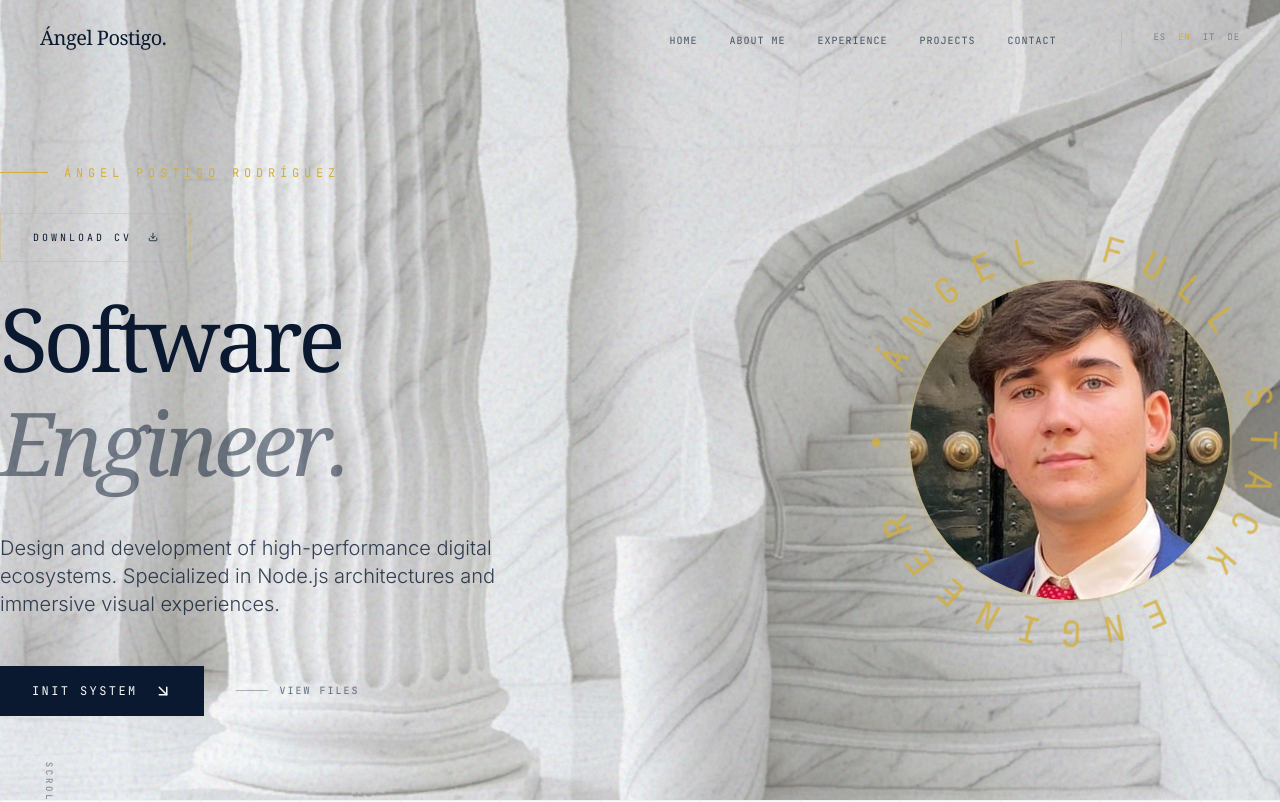
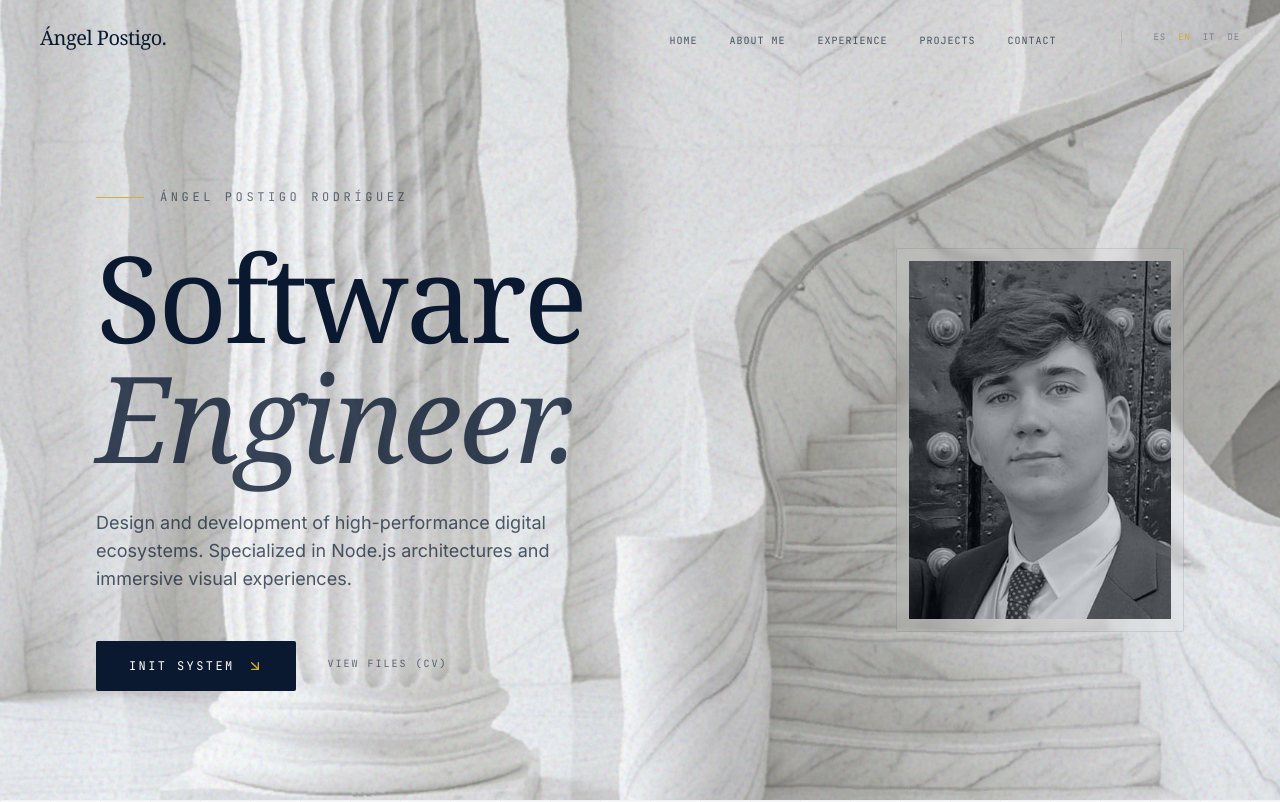
Before and after one commit to puyi27/Porfolio-APR, a React (Vite) app: page / in a window 1280 px wide. Shown: the top 802 px of the page. Built offline with nearby package versions, Linux system fonts and the light colour scheme.

Commit message:
feat: apply user's redesigned Hero layout with portrait profile card

```diff
--- a/src/components/Hero.jsx
+++ b/src/components/Hero.jsx
@@ -1,233 +1,102 @@
 import { motion } from "framer-motion";
-import { FiArrowDownRight, FiDownload } from "react-icons/fi";
-import MagneticButton from "./MagneticButton";
-import { useEffect, useState } from "react";
+import { FiArrowDownRight } from "react-icons/fi";
 import { useLanguage } from "../context/LanguageContext";
-
-// Animación de texto letra a letra (Staggered Reveal)
-const StaggeredText = ({ text, delay = 0 }) => {
-  const letters = Array.from(text);
-
-  const container = {
-    hidden: { opacity: 0 },
-    visible: (i = 1) => ({
-      opacity: 1,
-      transition: { staggerChildren: 0.05, delayChildren: delay * i },
-    }),
-  };
-
-  const child = {
-    visible: {
-      opacity: 1,
-      y: 0,
-      rotateX: 0,
-      transition: {
-        type: "spring",
-        damping: 12,
-        stiffness: 100,
-      },
-    },
-    hidden: {
-      opacity: 0,
-      y: 50,
-      rotateX: -90,
-    },
-  };
-
-  return (
-    <motion.span
-      style={{ display: "inline-block", perspective: "1000px" }}
-      variants={container}
-      initial="hidden"
-      animate="visible"
-    >
-      {letters.map((letter, index) => (
-        <motion.span
-          variants={child}
-          key={index}
-          style={{ display: "inline-block" }}
-        >
-          {letter === " " ? "\u00A0" : letter}
-        </motion.span>
-      ))}
-    </motion.span>
-  );
-};
-
-// Efecto de texto revuelto (Cyber/Scramble)
-const ScrambleText = ({ text }) => {
-  const [displayText, setDisplayText] = useState("");
-  const chars = "!<>-_\\\\/[]{}—=+*^?#________";
-
-  useEffect(() => {
-    let iteration = 0;
-    const interval = setInterval(() => {
-      setDisplayText((prev) =>
-        text.split("").map((letter, index) => {
-          if (index < iteration) {
-            return text[index];
-          }
-          return chars[Math.floor(Math.random() * chars.length)];
-        }).join("")
-      );
-
-      if (iteration >= text.length) {
-        clearInterval(interval);
-      }
-      iteration += 1 / 3;
-    }, 30);
-
-    return () => clearInterval(interval);
-  }, [text]);
-
-  return <span>{displayText}</span>;
-};
-
 
 const Hero = () => {
   const { t } = useLanguage();
 
   return (
-    <section id="inicio" className="relative min-h-screen flex items-center bg-transparent pt-20 overflow-hidden">
+    <section
+      id="inicio"
+      className="relative min-h-screen flex items-center justify-center w-full px-6 md:px-16 lg:px-24 pt-20 overflow-hidden"
+    >
+      <div className="w-full max-w-7xl mx-auto grid grid-cols-1 lg:grid-cols-12 gap-12 items-center relative z-10">
 
-      <div className="max-w-7xl mx-auto w-full relative z-10">
-
-        {/* Layout en 2 columnas para simetría perfecta */}
-        <div className="grid grid-cols-1 lg:grid-cols-2 gap-16 lg:gap-8 items-center w-full">
-
-          {/* COLUMNA IZQUIERDA: Texto Principal */}
-          <div className="flex flex-col gap-6 md:gap-8 order-2 lg:order-1">
-
+        {/* Columna Izquierda: Tipografía Editorial */}
+        <div className="lg:col-span-8 flex flex-col items-start">
           <motion.div
-              initial={{ opacity: 0, scale: 0.9 }}
-              animate={{ opacity: 1, scale: 1 }}
-              transition={{ duration: 0.8, ease: "easeOut" }}
-              className="flex items-center gap-4"
+            initial={{ opacity: 0, y: 20 }}
+            animate={{ opacity: 1, y: 0 }}
+            transition={{ duration: 0.8, ease: [0.16, 1, 0.3, 1] }}
+            className="flex items-center gap-4 mb-8"
           >
-              <div className="w-12 h-[1px] bg-ember"></div>
-              <span className="font-mono text-[10px] md:text-xs uppercase tracking-[0.4em] text-ember">
-                <ScrambleText text="Ángel Postigo Rodríguez" />
+            <span className="w-12 h-px bg-ember"></span>
+            <span className="font-mono text-[10px] md:text-xs tracking-[0.3em] uppercase text-ash/60">
+              Ángel Postigo Rodríguez
             </span>
           </motion.div>
 
-            {/* Botón Descargar CV */}
+          <motion.h1
+            initial={{ opacity: 0, y: 40 }}
+            animate={{ opacity: 1, y: 0 }}
+            transition={{ duration: 0.9, delay: 0.1, ease: [0.16, 1, 0.3, 1] }}
+            className="font-serif text-6xl sm:text-7xl md:text-8xl lg:text-[7.5rem] leading-[0.95] text-ash tracking-tight mb-8"
+          >
+            {t('hero.title1')} <br />
+            <span className="italic font-light text-ash/80">{t('hero.title2')}</span>
+          </motion.h1>
+
+          <motion.p
+            initial={{ opacity: 0, y: 20 }}
+            animate={{ opacity: 1, y: 0 }}
+            transition={{ duration: 0.8, delay: 0.3, ease: [0.16, 1, 0.3, 1] }}
+            className="font-body text-base md:text-lg text-ash/70 max-w-lg leading-relaxed mb-12"
+          >
+            {t('hero.subtitle')}
+          </motion.p>
+
           <motion.div
             initial={{ opacity: 0, y: 20 }}
             animate={{ opacity: 1, y: 0 }}
-              transition={{ duration: 1, delay: 1.5, ease: [0.16, 1, 0.3, 1] }}
+            transition={{ duration: 0.8, delay: 0.4, ease: [0.16, 1, 0.3, 1] }}
+            className="flex items-center gap-8"
           >
-              <MagneticButton>
+            <a
+              href="#proyectos"
+              className="flex items-center gap-3 bg-ash text-white px-8 py-4 rounded-sm font-mono text-xs tracking-[0.2em] uppercase hover:bg-ash/90 transition-colors border border-transparent hover:border-ember/50"
+            >
+              {t('hero.start')}
+              <FiArrowDownRight size={16} className="text-ember" />
+            </a>
             <a
               href="/cv.pdf"
-                  download="CV_Angel_Postigo.pdf"
-                  className="inline-flex items-center gap-4 border border-ember/30 px-8 py-4 font-mono text-[10px] uppercase tracking-[0.3em] text-ash hover:bg-ember hover:text-ink transition-colors duration-500 interactive group"
+              target="_blank"
+              className="font-mono text-[10px] tracking-[0.2em] uppercase text-ash/60 hover:text-ember transition-colors border-b border-transparent hover:border-ember pb-1"
             >
-                  {t('hero.download_cv')} <FiDownload className="group-hover:-translate-y-1 transition-transform duration-300" />
-                </a>
-              </MagneticButton>
-            </motion.div>
-
-            <h1 className="text-5xl sm:text-6xl md:text-7xl lg:text-[5.5rem] font-serif leading-[0.9] text-ash tracking-tighter relative z-30 flex flex-col">
-              <span className="block overflow-hidden pb-4 pr-4 whitespace-nowrap">
-                <StaggeredText text={t('hero.title1')} delay={0.1} />
-              </span>
-              <span className="block text-ash/50 italic overflow-hidden pb-4 pr-4 whitespace-nowrap">
-                <StaggeredText text={t('hero.title2')} delay={0.3} />
-              </span>
-            </h1>
-
-            <motion.div
-              initial={{ opacity: 0, y: 30 }}
-              animate={{ opacity: 1, y: 0 }}
-              transition={{ duration: 1, delay: 1, ease: [0.16, 1, 0.3, 1] }}
-              className="max-w-xl relative z-30"
-            >
-              <p className="text-lg md:text-xl font-light text-ash/80 leading-relaxed">
-                {t('hero.subtitle')}
-              </p>
-            </motion.div>
-
-            <motion.div
-              initial={{ opacity: 0 }}
-              animate={{ opacity: 1 }}
-              transition={{ duration: 1, delay: 1.5 }}
-              className="mt-4 flex items-center gap-8 relative z-30"
-            >
-              <MagneticButton>
-                <a
-                  href="#contacto"
-                  className="group flex items-center gap-4 bg-ash text-ink px-8 py-4 font-mono text-xs uppercase tracking-[0.2em] hover:bg-ember transition-colors duration-500 interactive"
-                >
-                  <span>{t('hero.start')}</span>
-                  <FiArrowDownRight className="group-hover:rotate-45 transition-transform duration-500" size={18} />
-                </a>
-              </MagneticButton>
-
-              <a
-                href="#proyectos"
-                className="hidden md:flex items-center gap-3 font-mono text-[10px] uppercase tracking-[0.2em] text-ash/60 hover:text-ash transition-colors duration-500 interactive group"
-              >
-                <div className="w-8 h-[1px] bg-ash/30 group-hover:w-12 group-hover:bg-ash transition-all duration-500"></div>
-                {t('hero.projects')}
+              {t('hero.projects')} (CV)
             </a>
           </motion.div>
         </div>
 
-          {/* COLUMNA DERECHA: Foto y Sello Circular */}
-          <div className="flex justify-center lg:justify-end items-center relative order-1 lg:order-2">
-
+        {/* Columna Derecha: Tarjeta de Perfil Glassmorphism */}
         <motion.div
-              initial={{ opacity: 0, scale: 0.8 }}
+          initial={{ opacity: 0, scale: 0.95 }}
           animate={{ opacity: 1, scale: 1 }}
-              transition={{ duration: 1.5, ease: [0.16, 1, 0.3, 1] }}
-              className="relative w-64 h-64 md:w-80 md:h-80 lg:w-[420px] lg:h-[420px] flex items-center justify-center z-20"
+          transition={{ duration: 1, delay: 0.5, ease: [0.16, 1, 0.3, 1] }}
+          className="lg:col-span-4 hidden md:flex justify-end"
         >
-              {/* Foto central equilibrada */}
-              <div className="absolute inset-8 md:inset-10 lg:inset-12 rounded-full overflow-hidden border-2 border-ember/30 z-10 shadow-[0_0_50px_rgba(212,175,55,0.15)] group">
-                <img src="/profile.jpeg" alt="Ángel Postigo" className="w-full h-full object-cover group-hover:grayscale transition-all duration-700" />
-                <div className="absolute inset-0 bg-transparent group-hover:bg-ink/10 transition-colors duration-700"></div>
+          <div className="relative w-72 h-96 glass-panel p-3 group overflow-hidden bg-white/5 backdrop-blur-sm border border-ash/10 rounded-sm">
+            {/* Foto del usuario */}
+            <div className="w-full h-full relative overflow-hidden bg-ash/5">
+              <img
+                src="/profile.jpeg"
+                alt="Ángel Postigo"
+                className="w-full h-full object-cover grayscale group-hover:grayscale-0 transition-all duration-700 ease-out scale-100 group-hover:scale-105"
+              />
+              {/* Velo Azul Marino superpuesto que desaparece al hacer hover */}
+              <div className="absolute inset-0 bg-ash/20 group-hover:bg-transparent transition-colors duration-700"></div>
             </div>
 
-              {/* Anillo de texto giratorio simétrico */}
-              <motion.div
-                animate={{ rotate: 360 }}
-                transition={{ duration: 25, repeat: Infinity, ease: "linear" }}
-                className="absolute inset-0 w-full h-full opacity-80 pointer-events-none"
-              >
-                <svg viewBox="0 0 100 100" className="w-full h-full fill-current text-ember overflow-visible">
-                  {/* El radio del path reducido para que el texto no se corte en el viewBox */}
-                  <path id="circlePath" d="M 50, 50 m -43, 0 a 43,43 0 1,1 86,0 a 43,43 0 1,1 -86,0" fill="none" />
-                  <text fontSize="8.5" letterSpacing="4.5">
-                    <textPath href="#circlePath" className="uppercase font-mono">
-                      Full Stack Engineer • Ángel Postigo •
-                    </textPath>
-                  </text>
-                </svg>
-              </motion.div>
+            {/* Etiqueta flotante dorada */}
+            <div className="absolute -left-4 top-12 bg-white border border-ember/30 px-4 py-2 shadow-sm transform -rotate-90 origin-bottom-left">
+              <span className="font-mono text-[9px] tracking-[0.3em] uppercase text-ember">
+                Full-Stack
+              </span>
+            </div>
+          </div>
         </motion.div>
 
       </div>
-
-        </div>
-      </div>
-
-      {/* Indicador de scroll animado */}
-      <motion.div
-        initial={{ opacity: 0 }}
-        animate={{ opacity: 1 }}
-        transition={{ delay: 2, duration: 1 }}
-        className="absolute bottom-12 left-6 md:left-12 flex flex-col items-center gap-4 hidden md:flex"
-      >
-        <span className="font-mono text-[9px] uppercase tracking-[0.3em] text-ash/50 rotate-90 origin-left translate-y-8">{t('hero.scroll')}</span>
-        <motion.div
-          animate={{ height: ["0%", "100%", "0%"], top: ["0%", "0%", "100%"] }}
-          transition={{ duration: 2, repeat: Infinity, ease: "easeInOut" }}
-          className="w-[1px] h-16 bg-gradient-to-b from-ember to-transparent relative overflow-hidden"
-        >
-          <div className="absolute top-0 left-0 w-full bg-ember"></div>
-        </motion.div>
-      </motion.div>
-
     </section>
   );
 };
```
Lines whose indentation alone changed are shown as unchanged.
